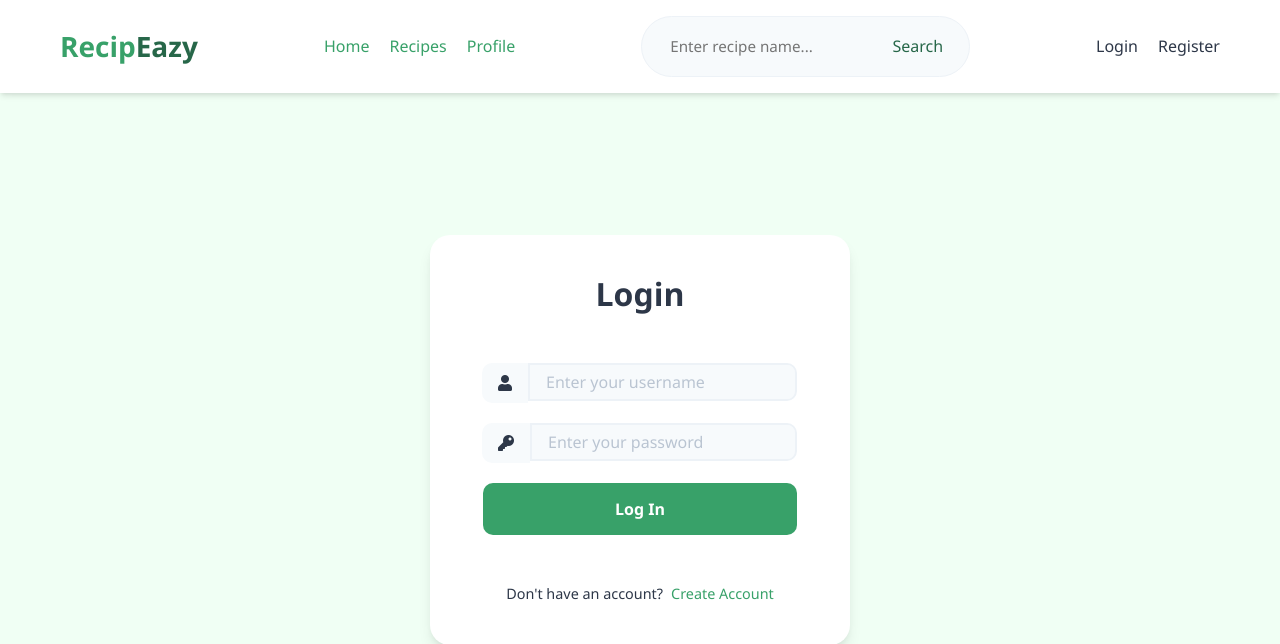
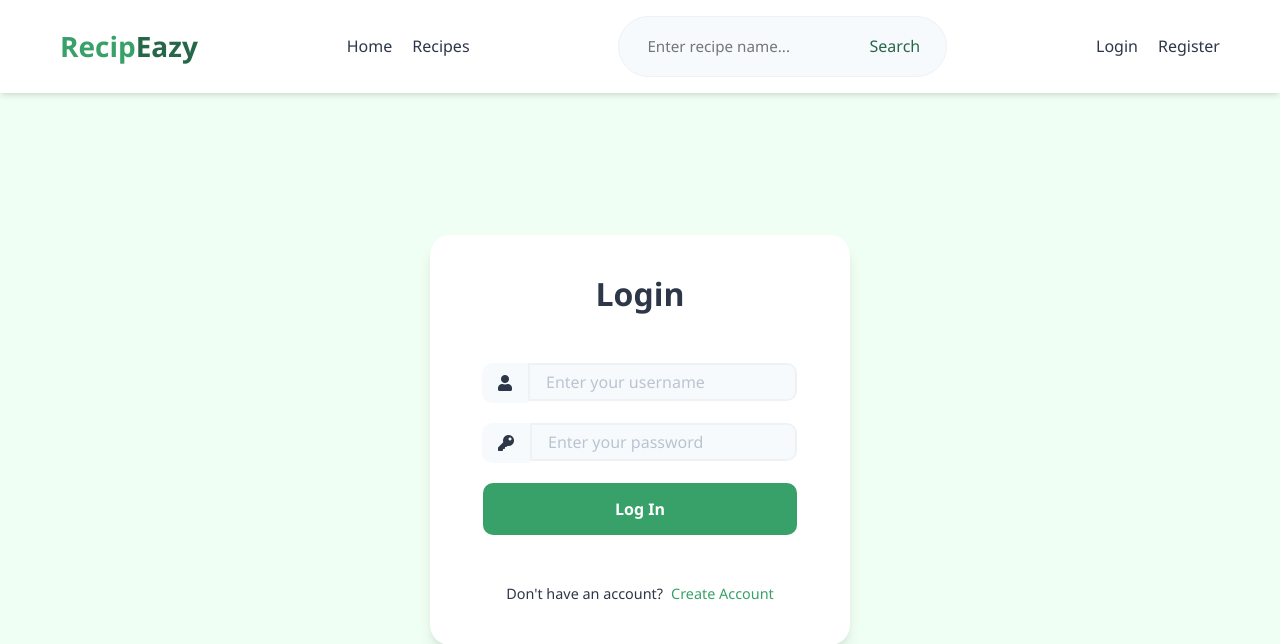
Before and after one commit to Mateo-Buytaert/Recipeazy-deployed, a Django app: page /login/ in a window 1280 px wide. Shown: the top 644 px of the page. Run offline with Django 5.2, Linux system fonts and the light colour scheme; some libraries are stand-ins or nearby versions.

Commit message:
Update login.html

```diff
--- a/recipes/templates/recipes/login.html
+++ b/recipes/templates/recipes/login.html
@@ -15,11 +15,12 @@
             <nav>
                 <div class="logo">Recip<span>Eazy</span></div>
                 <div class="nav-links">
-                    <a href="{% url 'index' %}" class="active">Home</a>
-                    <a href="{%url 'recipe_list'%}" class ="active">Recipes</a>
-                    <a href = "{%url 'profile'%}" class="active">Profile</a>
+                    <a href="{% url 'index' %}">Home</a>
+                    <a href="{%url 'recipe_list'%}">Recipes</a>
+
                     {%if user.is_authenticated%}
-                    <a href="{%url 'recipe-create'%}" class="active">Make Recipe</a>
+                    <a href = "{%url 'profile'%}">Profile</a>
+                    <a href="{%url 'recipe-create'%}">Make Recipe</a>
                     {%endif%}
                 </div>
                 <div class="search-bar">
```
